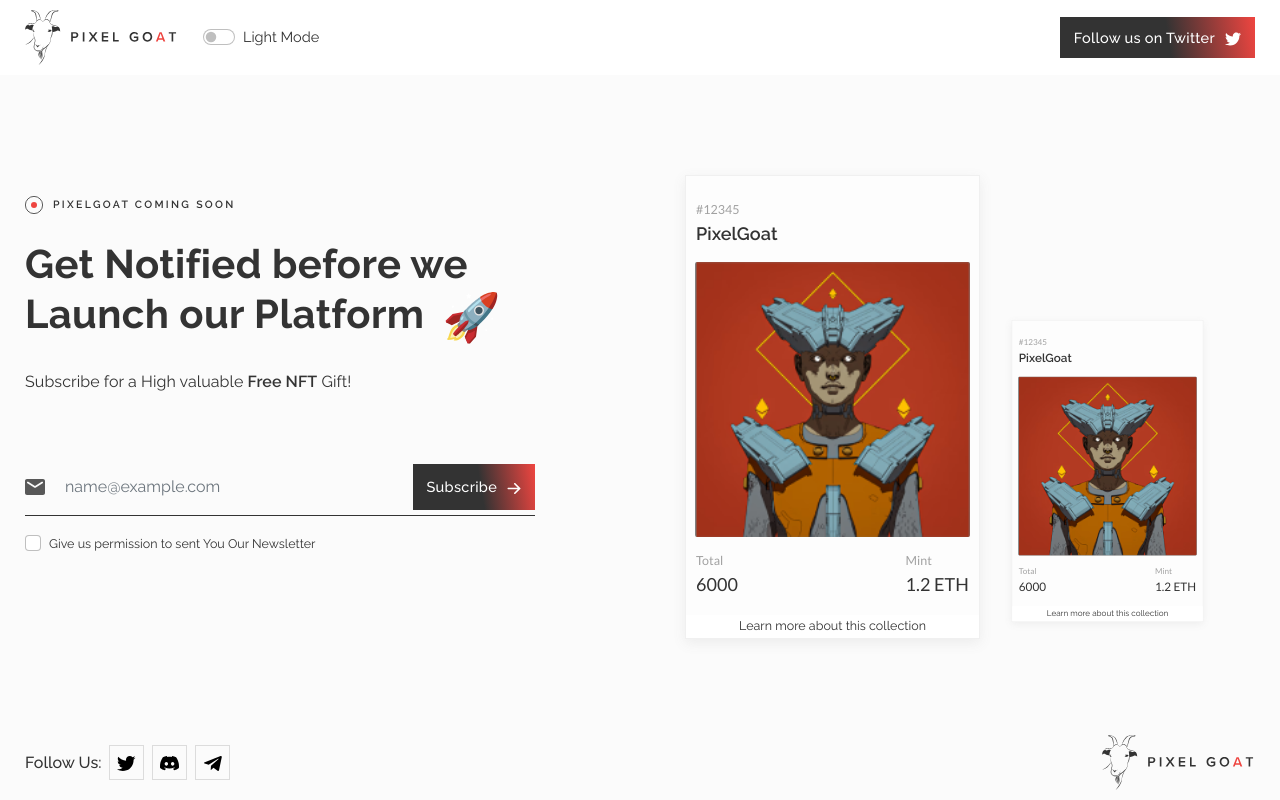
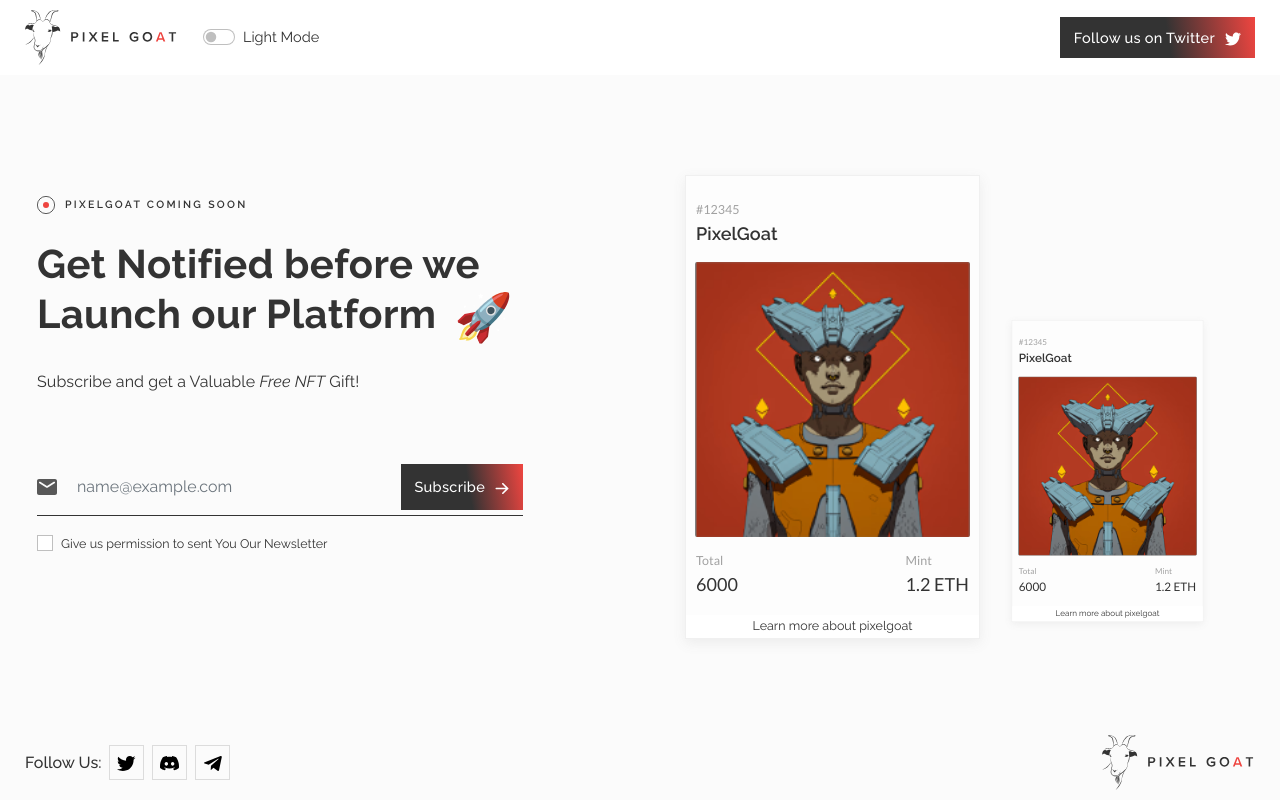
Before and after one commit to TristanVarewijck/pixelgoat-soon, a React (Create React App) app: page / in a window 1280 px wide. Built offline with nearby package versions, Linux system fonts and the light colour scheme.

Commit message:
added styles

```diff
--- a/src/components/DisplayCard/DisplayCard.scss
+++ b/src/components/DisplayCard/DisplayCard.scss
@@ -34,11 +34,6 @@
     background: #fff;
     padding-top: 2px;
     padding-bottom: 2px;
-        transition: 200ms ease-in-out;
-
-        &:hover {
-            color: $action-color;
-        }
   }
 
   .body-header {
--- a/src/components/DisplayCard/index.jsx
+++ b/src/components/DisplayCard/index.jsx
@@ -23,7 +23,7 @@ function DisplayCard() {
             <p>1.2 ETH</p>
           </div>
         </div>
-        <a href="#">Learn more about this collection</a>
+        <a href="#">Learn more about pixelgoat</a>
       </div>
     </div>
   );
--- a/src/components/Header/Header.scss
+++ b/src/components/Header/Header.scss
@@ -28,7 +28,7 @@
 
 .darkmode {
   nav {
-        background: $text-color;
+    background: rgba(41, 41, 41, 0.2);
     color: $bg-color-2;
 
     ul {
--- a/src/components/Hero/Hero.scss
+++ b/src/components/Hero/Hero.scss
@@ -4,6 +4,12 @@
   display: flex;
   align-items: baseline;
   gap: 150px;
+
+  &:hover p span {
+    // letter-spacing: 0.02em;
+    font-weight: 600;
+    margin-bottom: 0.5em;
+  }
 
   small {
     text-transform: uppercase;
@@ -34,7 +40,9 @@
     font-weight: 400;
 
     span {
-            font-weight: 600;
+      font-style: italic;
+      overflow: hidden;
+      transition: 200ms linear;
     }
   }
 
@@ -60,7 +68,13 @@
   }
   .cards-group {
     .display-card {
-            background: rgba(#000, 0.87);
+      background: rgba(41, 41, 41, 0.2);
+      border: none;
+
+      a {
+        background: none;
+        color: #fff;
+      }
     }
     .display-card:not(:nth-of-type(1)) {
       transform: scale(0.65);
--- a/src/components/Hero/index.jsx
+++ b/src/components/Hero/index.jsx
@@ -8,7 +8,7 @@ function Hero() {
   const darkMode = useContext(DarkTheme);
   return (
     <div className={`hero ${darkMode ? "darkmode" : ""}`}>
-      <div>
+      <div className="container">
         <small>
           <img
             src={`/assets/bulletpoint${darkMode ? "-white" : ""}.svg`}
@@ -21,7 +21,7 @@ function Hero() {
           <img src="/assets/rocket.svg" alt="rocket icon" />
         </h1>
         <p>
-          Subscribe for a High valuable <span>Free NFT</span> Gift!
+          Subscribe and get a Valuable <span>Free NFT</span> Gift!
         </p>
         <Subscribe hasIcon={true} />
       </div>
--- a/src/components/Link/Link.scss
+++ b/src/components/Link/Link.scss
@@ -8,6 +8,16 @@
   text-decoration: none;
   font-weight: 500;
   letter-spacing: 0.02em;
+  transition: 200ms linear;
+
+  &:hover {
+    opacity: 0.85;
+    background: linear-gradient(
+      200.02deg,
+      $action-color 0.24%,
+      $text-color 47.06%
+    );
+  }
 }
 
 // primary link style
--- a/src/components/Subscribe/Subscribe.scss
+++ b/src/components/Subscribe/Subscribe.scss
@@ -30,6 +30,14 @@
   }
 
   .form-check {
+    border-radius: 0px !important;
+    background: none !important;
+
+    .form-check-input[type="checkbox"] {
+      border-radius: 0px !important;
+      //   background: none !important;
+    }
+
     label {
       font-size: 12.5px;
     }
```
Lines whose indentation alone changed are shown as unchanged.
